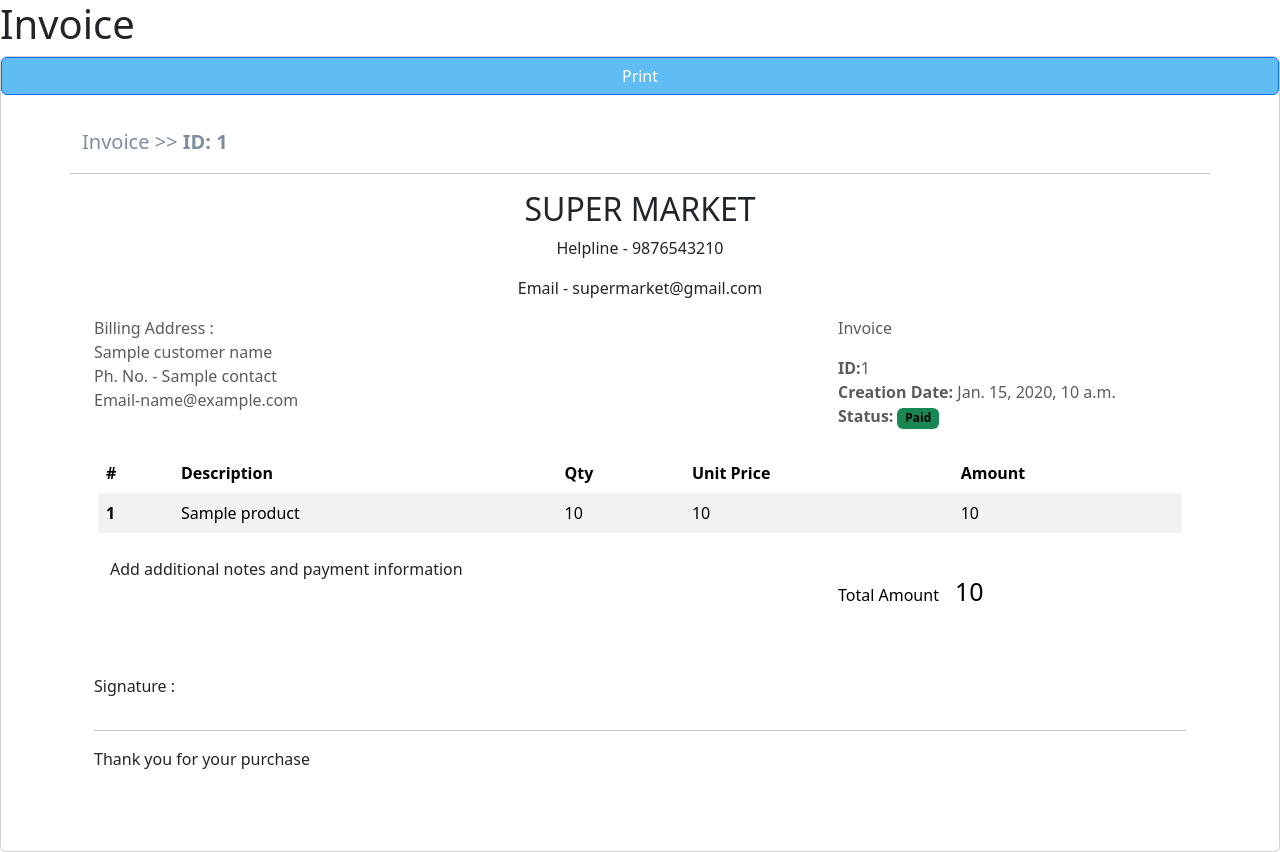
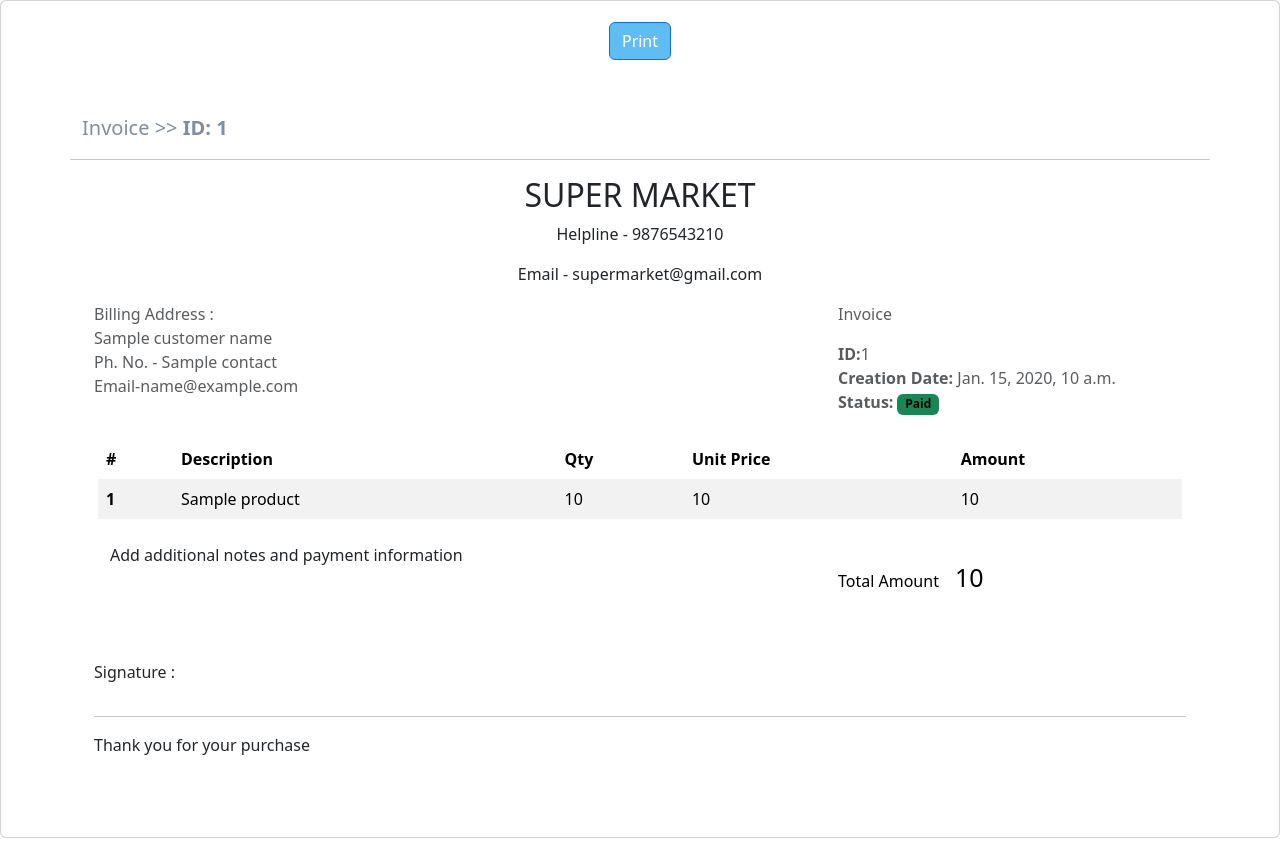
Before and after one commit to imSomDas/invoice-manager, a Django app: template invoice/templates/invoice/pdf.html in a window 1280 px wide. Run offline with Django 3.2, Linux system fonts and the light colour scheme; the template is opened without the code that fills it: most values are stand-ins (such as "Sample title", 1, 10 or a date in 2020); some libraries are stand-ins or nearby versions.

Commit message:
EDITED FEW FILES

```diff
--- a/invoice/templates/invoice/base/pdf_base.html
+++ b/invoice/templates/invoice/base/pdf_base.html
@@ -5,9 +5,16 @@
     <meta name="viewport" content="width=device-width, initial-scale=1">
     <title>Download Invoice</title>
     <link href="https://cdn.jsdelivr.net/npm/bootstrap@5.3.3/dist/css/bootstrap.min.css" rel="stylesheet" integrity="sha384-QWTKZyjpPEjISv5WaRU9OFeRpok6YctnYmDr5pNlyT2bRjXh0JMhjY6hW+ALEwIH" crossorigin="anonymous">
+    <style>
+      .center {
+          display: flex;
+          justify-content: center;
+          align-items: center;
+          height: 10vh; /* Optional to center vertically */
+      }
+    </style>
   </head>
   <body>
-    <h1>Invoice</h1>
     {% block content %}
 
     {% endblock %}
--- a/invoice/templates/invoice/pdf.html
+++ b/invoice/templates/invoice/pdf.html
@@ -3,7 +3,11 @@
 {% block content %}
 
 <div class="card">
-    <button onclick = "myfun('mn')" type="button" data-mdb-button-init data-mdb-ripple-init class="btn btn-primary text-capitalize" style="background-color:#60bdf3 ;"> Print </button>
+  <div class="center">
+    <button onclick="myfun('mn')" type="button" data-mdb-button-init data-mdb-ripple-init class="btn btn-primary text-capitalize" style="background-color:#60bdf3;">
+        Print
+    </button>
+</div>
     <div class="card-body" id="mn">
       <div class="container mb-5 mt-3">
         <div class="row d-flex align-items-baseline">
```
Also changed, not shown: invoice/templates/invoice/base/base.html (+9 -0 lines), db.sqlite3.
